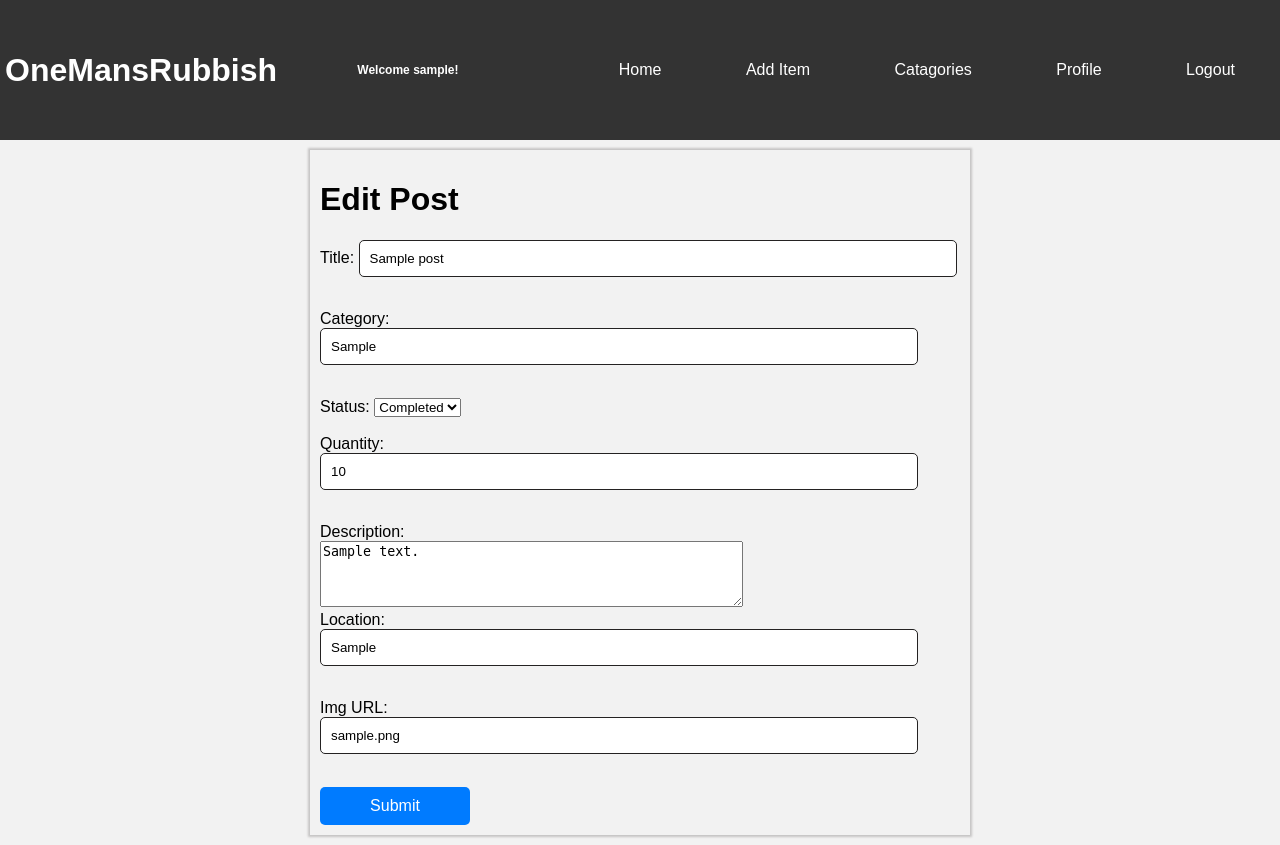
After one commit to Athunder79/OneMansRubbish, a Flask app: page /edit_post/1 in a window 1280 px wide. The commit adds this page. Run offline with Flask 3, Linux system fonts and the light colour scheme; a user stored in the database is signed in; tables that the repository leaves empty hold one stand-in row (values such as "Sample post").

Commit message:
add edit post route

```diff
--- a/app.py
+++ b/app.py
@@ -199,5 +199,23 @@ def direct_message(claim_user_id):
 
     return render_template('direct_message.html',user=User.query.filter_by(id=claim_user_id).all(), direct_message=DirectMessage.query.all())
 
+@app.route('/edit_post/<int:post_id>', methods=['GET', 'POST'])
+@login_required
+def edit_post(post_id):
+    post = Post.query.get_or_404(post_id)
+    if request.method == "POST":
+        print(1+1)
+        post.post_title = request.form['post_title']
+        post.post_description = request.form['post_description']
+        post.post_category = request.form['post_category']
+        post.post_quantity = request.form['post_quantity']
+        post.post_location = request.form['post_location']
+        post.post_img_url = request.form['post_img_url']
+        post.post_status = request.form['post_status']
+        db.session.commit()
+
+        return redirect(url_for('listing', post_id=post.post_id))
+    return render_template('edit_post.html', post=post)
+
 if __name__ == "__main__":
     app.run(debug=True)
--- a/static/script/script.js
+++ b/static/script/script.js
@@ -8,6 +8,7 @@ addEventListener('load', function () {
     let yourDetails = document.getElementById("your-details");
     let yourPosts = document.getElementById("your-posts");
     let yourClaimedItems = document.getElementById("your-claimed-items");
+    let yourMessages = document.getElementById("your-messages");
 
 
 
@@ -31,6 +32,9 @@ addEventListener('load', function () {
 
     if (yourClaimedItems != null)
         yourClaimedItems.addEventListener("click", ShowHideClaimedItems);
+
+    if (yourMessages != null)
+        yourMessages.addEventListener("click", ShowHideYourMessages);
 
 
 })
@@ -70,3 +74,7 @@ function ShowHideYourPosts() {
 function ShowHideClaimedItems() {
     document.getElementById("your-claimed-items-body").classList.toggle("show")
 }
+
+function ShowHideYourMessages() {
+    document.getElementById("your-messages-body").classList.toggle("show")
+}
--- a/templates/direct_message.html
+++ b/templates/direct_message.html
@@ -30,7 +30,6 @@
 
 {% for user in user %}
 <div class="container medium-margin">
-    <p>{{ user.id }}</p>
     <form action="/direct_message/{{ user.id }}" method="POST">
         <label for="message">Message To
             {{ user.user_name }}
--- /dev/null
+++ b/templates/edit_post.html
@@ -0,0 +1,39 @@
+{% extends 'base.html' %}
+{% block content %}
+
+<div class="container medium-margin">
+
+    <h1>Edit Post</h1>
+
+    <form action="{{ url_for('edit_post', post_id=post.post_id) }}" method="POST">
+
+        <label for="post_title">Title:</label>
+        <input type="text" id="post_title" name="post_title" value="{{ post.post_title }}" required><br><br>
+
+        <label for="post_category">Category:</label>
+        <input type="text" id="post_category" name="post_category" value="{{ post.post_category }}" required><br><br>
+
+        <label for="post_status">Status:</label>
+        <select id="post_status" name="post_status" required>
+            <option value="Available" {% if post.post_status == "Available" %} selected {% endif %}>Available</option>
+            <option value="Claimed" {% if post.post_status == "Reserved-Pending Collection" %} selected {% endif %}>Claimed</option>
+            <option value="Completed" {% if post.post_status == "Completed" %} selected {% endif %}>Completed</option>
+        </select><br><br>
+
+        <label for="post_quantity">Quantity:</label>
+        <input type="number" min="0" id="post_quantity" name="post_quantity" value="{{ post.post_quantity }}" required><br><br>
+
+        <label for="post_description">Description:</label><br>
+        <textarea id="post_description" name="post_description" rows="4" cols="50" required>{{ post.post_description }}</textarea><br>
+
+        <label for="post_location">Location:</label>
+        <input type="text" id="post_location" name="post_location" value="{{ post.post_location }}" required><br><br>
+
+        <label for="post_img_url">Img URL:</label>
+        <input type="text" id="post_img_url" name="post_img_url" value="{{ post.post_img_url }}"><br><br>
+
+        <button type="submit">Submit</button>
+    </form>
+
+
+{% endblock %}
```
Also changed, not shown: templates/profile.html (+11 -9 lines).
